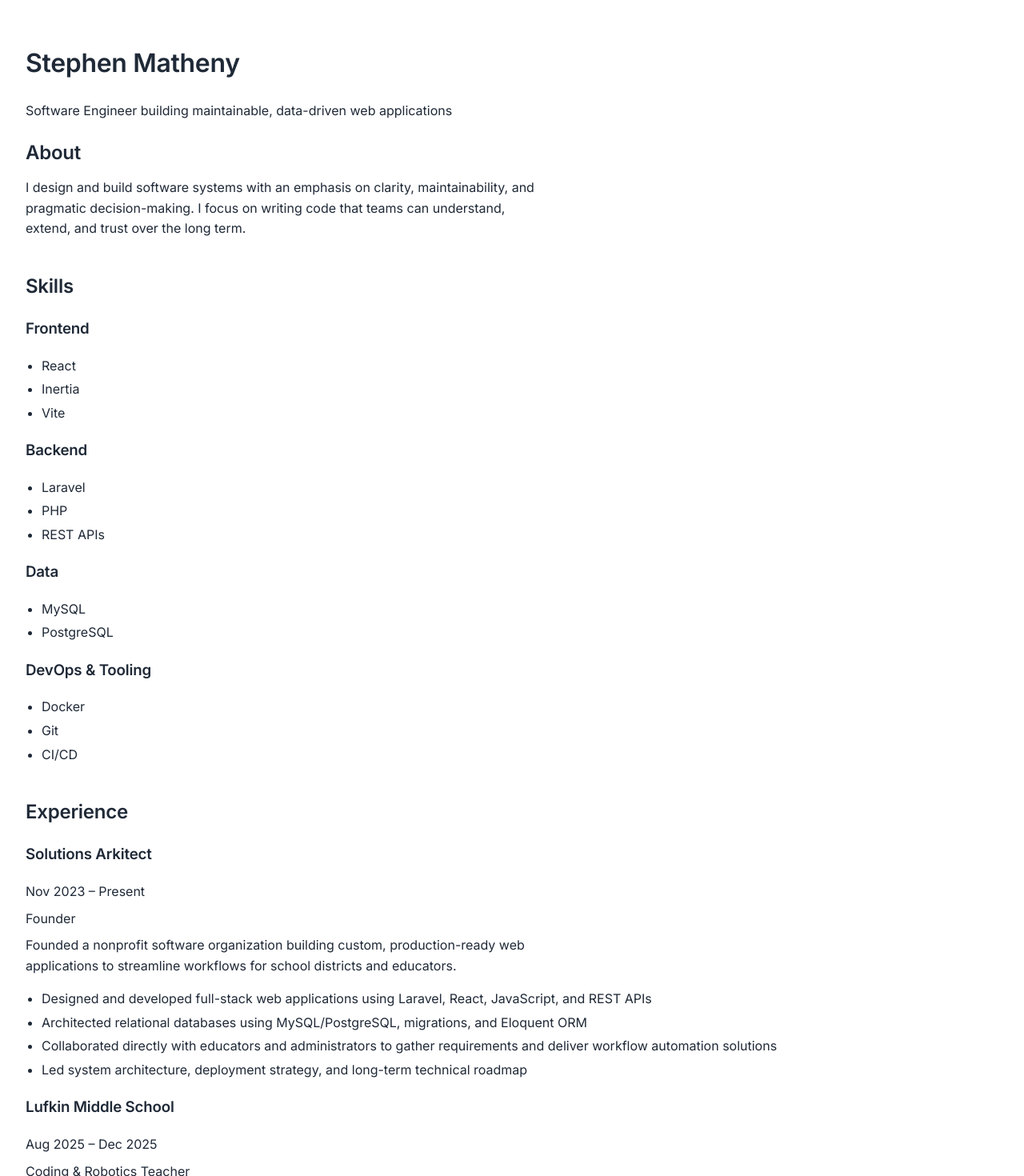
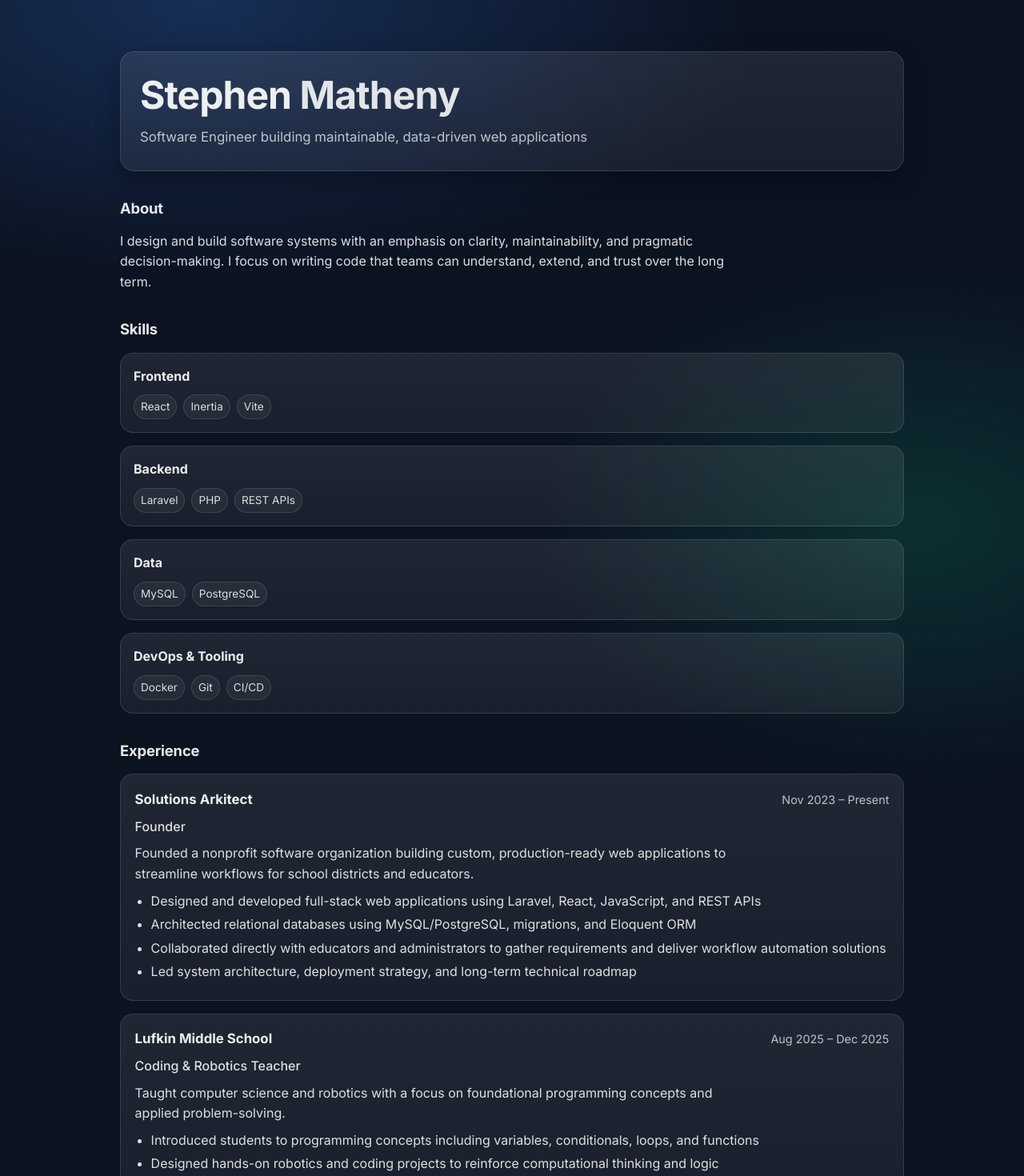
Before and after one commit to stephenmatheny/smatheny, a React (Vite) app: page / in a window 1280 px wide. Shown: the top 1470 px of the page at 80% size. Built offline with nearby package versions, Linux system fonts and the light colour scheme.

Commit message:
chore: refine global styles and layout

```diff
--- a/src/index.css
+++ b/src/index.css
@@ -1,43 +1,216 @@
-body {
-  font-family: "Inter", -apple-system, BlinkMacSystemFont, "Segoe UI",
-    Roboto, Helvetica, Arial, sans-serif;
-  line-height: 1.6;
-  color: #1f2937;
+:root {
+  --bg: #0b1220;
+  --surface: rgba(255, 255, 255, 0.06);
+  --surface2: rgba(255, 255, 255, 0.085);
+  --border: rgba(255, 255, 255, 0.12);
+  --text: rgba(255, 255, 255, 0.92);
+  --muted: rgba(255, 255, 255, 0.72);
+  --link: #93c5fd;
+  --shadow: 0 10px 30px rgba(0, 0, 0, 0.35);
 }
 
-h1,
-h2,
-h3 {
-  font-weight: 600;
-  letter-spacing: -0.01em;
-}
+* { box-sizing: border-box; }
 
-h2 {
-  margin-bottom: 0.75rem;
-}
-
-p {
-  margin: 0.5rem 0;
-  max-width: 65ch;
+body {
+  margin: 0;
+  font-family: "Inter", -apple-system, BlinkMacSystemFont, "Segoe UI", Roboto, Helvetica, Arial, sans-serif;
+  line-height: 1.6;
+  background: radial-gradient(1200px 600px at 20% 0%, rgba(59,130,246,0.25), transparent 60%),
+              radial-gradient(900px 600px at 90% 20%, rgba(16,185,129,0.18), transparent 55%),
+              var(--bg);
+  color: var(--text);
 }
 
 a {
-  color: #2563eb; /* subtle blue */
+  color: var(--link);
+  text-decoration: none;
+}
+a:hover { text-decoration: underline; }
+
+/* Layout */
+.page { min-height: 100vh; padding: 2.5rem 0; }
+.container {
+  width: min(980px, 92vw);
+  margin: 0 auto;
+}
+
+/* Hero */
+.hero {
+  padding: 1.75rem 1.5rem;
+  border: 1px solid var(--border);
+  background: linear-gradient(180deg, var(--surface2), var(--surface));
+  border-radius: 18px;
+  box-shadow: var(--shadow);
+  margin-bottom: 2rem;
+}
+
+.hero__name {
+  margin: 0;
+  font-size: clamp(2rem, 4.2vw, 3rem);
+  line-height: 1.1;
+  letter-spacing: -0.02em;
+}
+.hero__last { opacity: 0.95; }
+
+.hero__headline {
+  margin: 0.75rem 0 0;
+  color: var(--muted);
+  font-size: 1.05rem;
+  max-width: 75ch;
+}
+
+/* Sections */
+.section { margin: 2rem 0; }
+.section__title {
+  margin: 0 0 0.85rem;
+  font-size: 1.15rem;
+  letter-spacing: -0.01em;
+  color: rgba(255,255,255,0.9);
+}
+.section__body p {
+  margin: 0.5rem 0;
+  max-width: 75ch;
+  color: rgba(255,255,255,0.86);
+}
+
+/* Reusable UI */
+.stack { display: grid; gap: 1rem; }
+.grid { display: grid; gap: 1rem; grid-template-columns: repeat(auto-fit, minmax(260px, 1fr)); }
+
+.card {
+  border: 1px solid var(--border);
+  background: linear-gradient(180deg, var(--surface2), var(--surface));
+  border-radius: 16px;
+  padding: 1rem 1rem;
+}
+.card--soft { padding: 1.1rem 1.1rem; }
+
+.card__title {
+  margin: 0;
+  font-size: 1.05rem;
+}
+.card__titleLink:hover { text-decoration: none; }
+.card__desc {
+  margin: 0.5rem 0 0.75rem;
+  color: var(--muted);
+}
+
+/* Tags */
+.tags {
+  list-style: none;
+  padding: 0;
+  margin: 0;
+  display: flex;
+  flex-wrap: wrap;
+  gap: 0.5rem;
+}
+.tag {
+  border: 1px solid var(--border);
+  background: rgba(255,255,255,0.05);
+  padding: 0.25rem 0.5rem;
+  border-radius: 999px;
+  font-size: 0.85rem;
+  color: rgba(255,255,255,0.82);
+}
+
+/* Experience */
+.experience__header {
+  display: flex;
+  justify-content: space-between;
+  gap: 1rem;
+  align-items: baseline;
+}
+.experience__org { margin: 0; font-size: 1.05rem; }
+.experience__dates { color: var(--muted); font-size: 0.9rem; white-space: nowrap; }
+.experience__role { margin: 0.25rem 0; color: rgba(255,255,255,0.88); font-weight: 500; }
+.experience__summary { margin: 0.4rem 0 0.6rem; color: var(--muted); }
+
+.bullets {
+  margin: 0.5rem 0 0;
+  padding-left: 1.25rem;
+}
+.bullets li { margin: 0.25rem 0; color: rgba(255,255,255,0.86); }
+
+/* Skills (existing markup) */
+.skills { display: grid; gap: 1rem; }
+.skills__group {
+  border: 1px solid var(--border);
+  background: linear-gradient(180deg, var(--surface2), var(--surface));
+  border-radius: 16px;
+  padding: 1rem;
+}
+.skills__title { margin: 0 0 0.6rem; font-size: 1rem; }
+.skills__list {
+  list-style: none;
+  padding: 0;
+  margin: 0;
+  display: flex;
+  flex-wrap: wrap;
+  gap: 0.5rem;
+}
+.skills__item {
+  border: 1px solid var(--border);
+  background: rgba(255,255,255,0.05);
+  padding: 0.25rem 0.5rem;
+  border-radius: 999px;
+  font-size: 0.85rem;
+  color: rgba(255,255,255,0.84);
+}
+
+/* Contact chips */
+.chips { display: flex; flex-wrap: wrap; gap: 0.75rem; }
+.chip {
+  display: inline-flex;
+  gap: 0.5rem;
+  align-items: center;
+  border: 1px solid var(--border);
+  background: rgba(255,255,255,0.05);
+  padding: 0.5rem 0.75rem;
+  border-radius: 999px;
+  text-decoration: none;
+}
+.chip:hover { text-decoration: none; background: rgba(255,255,255,0.08); }
+.chip__label { font-size: 0.85rem; color: rgba(255,255,255,0.75); text-transform: lowercase; }
+.chip__value { font-size: 0.9rem; color: rgba(255,255,255,0.92); }
+
+/* Mobile spacing */
+@media (max-width: 520px) {
+  .hero { padding: 1.25rem 1rem; }
+  .experience__header { flex-direction: column; align-items: flex-start; }
+  .experience__dates { white-space: normal; }
+}
+
+.contactIcons {
+  display: flex;
+  gap: 0.75rem;
+  flex-wrap: wrap;
+  align-items: center;
+}
+
+.iconBtn {
+  width: 44px;
+  height: 44px;
+  display: inline-flex;
+  align-items: center;
+  justify-content: center;
+  border-radius: 12px;
+  border: 1px solid var(--border);
+  background: rgba(255, 255, 255, 0.05);
   text-decoration: none;
 }
 
-a:hover {
-  text-decoration: underline;
+.iconBtn:hover {
+  background: rgba(255, 255, 255, 0.08);
+  text-decoration: none;
 }
 
-section {
-  margin-bottom: 2.5rem;
+.iconBtn:focus {
+  outline: 2px solid rgba(147, 197, 253, 0.7);
+  outline-offset: 2px;
 }
 
-ul {
-  padding-left: 1.25rem;
+.iconBtn__icon {
+  width: 22px;
+  height: 22px;
+  color: rgba(255, 255, 255, 0.92);
 }
-
-li {
-  margin: 0.25rem 0;
-}
```
